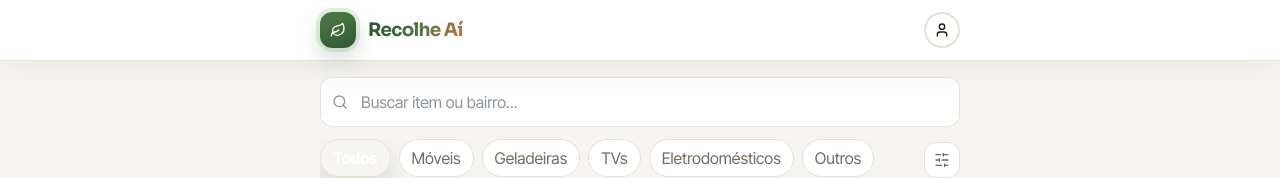
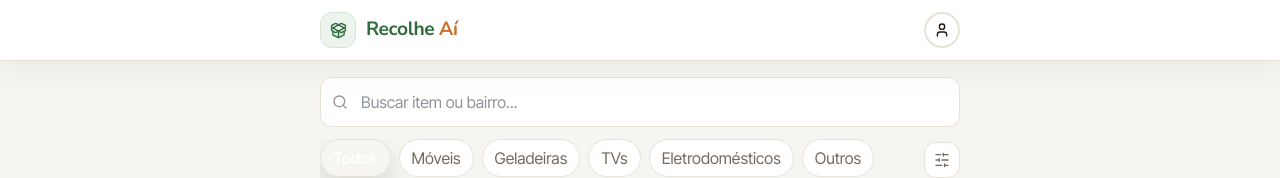
Before and after one commit to leodramaral/eco-descarte, a React (Vite) app: page / in a window 1280 px wide. Shown: the top 178 px of the page. Built offline with nearby package versions, Linux system fonts and the light colour scheme.

Commit message:
feat: update icons in Layout component and refine LoginPage text for clarity

```diff
--- a/src/app/components/Layout.tsx
+++ b/src/app/components/Layout.tsx
@@ -1,5 +1,5 @@
 import { Outlet, useNavigate, useLocation } from "react-router";
-import { Home, Plus, User, Leaf } from "lucide-react";
+import { Home, Plus, User, PackageOpen } from "lucide-react";
 import { useAppSelector } from "../store/hooks";
 
 export function Layout() {
@@ -27,13 +27,16 @@ export function Layout() {
       <header className="sticky top-0 z-50 border-b border-border bg-white/95 shadow-[0_10px_30px_rgba(56,45,34,0.06)] backdrop-blur-sm">
         <div className="max-w-2xl mx-auto px-4 py-3 space-y-3">
           <div className="flex items-center justify-between">
-            <button onClick={() => navigate("/")} className="flex items-center gap-3">
-              <div className="brand-mark flex h-9 w-9 items-center justify-center rounded-xl">
-                <Leaf className="w-4 h-4 text-white" />
+            <button onClick={() => navigate("/")} className="flex items-center gap-2.5">
+              <div className="flex h-9 w-9 items-center justify-center rounded-xl border border-[#D7E4D9] bg-[#EDF4EE]">
+                <PackageOpen className="h-[17px] w-[17px] text-[#2F6B3D]" />
               </div>
-              <span className="brand-wordmark">
-                <span className="brand-wordmark-base">Recolhe </span>
-                <span className="brand-wordmark-highlight">Aí</span>
+              <span
+                className="text-[1.08rem] leading-none tracking-[-0.02em] sm:text-[1.2rem]"
+                style={{ fontFamily: "'Nunito Sans', sans-serif", fontWeight: 700 }}
+              >
+                <span className="text-[#2F6B3D]">Recolhe </span>
+                <span className="text-[#C96E2E]">Aí</span>
               </span>
             </button>
             <button
--- a/src/app/components/LoginPage.tsx
+++ b/src/app/components/LoginPage.tsx
@@ -58,20 +58,14 @@ export function LoginPage() {
       <div className="rounded-[28px] border border-border bg-gradient-to-br from-brand-primary-soft via-white to-brand-earth-soft p-5 shadow-[0_20px_45px_rgba(56,45,34,0.08)]">
         <div className="mb-5 flex items-start justify-between gap-4">
           <div>
-            <div className="brand-mark mb-3 flex h-11 w-11 items-center justify-center rounded-2xl">
-              <Leaf className="h-5 w-5 text-white" />
-            </div>
             <h1 className="text-[#201814]" style={{ fontSize: "1.45rem", fontWeight: 700 }}>
               {userNotFound ? "Criar cadastro" : "Entrar com telefone"}
             </h1>
             <p className="mt-2 text-sm leading-relaxed text-[#655b53]">
               {userNotFound
                 ? "Não encontramos uma conta com este telefone. Crie uma agora para começar!"
-                : "Use o seu telefone para entrar localmente e continuar anunciando no Recolhe Aí."}
+                : "Use o seu telefone para logar e continuar anunciando no Recolhe Aí."}
             </p>
-          </div>
-          <div className="surface-earth rounded-2xl p-3">
-            <LockKeyhole className="h-5 w-5 text-brand-earth" />
           </div>
         </div>
 
--- a/src/styles/fonts.css
+++ b/src/styles/fonts.css
@@ -1,4 +1,4 @@
-@import url('https://fonts.googleapis.com/css2?family=Inter+Tight:wght@400;500;600;700&family=Sora:wght@500;600;700&display=swap');
+@import url('https://fonts.googleapis.com/css2?family=Inter+Tight:wght@400;500;600;700&family=Nunito+Sans:wght@600;700&family=Sora:wght@500;600;700&display=swap');
 
 body {
   font-family: 'Inter Tight', sans-serif;
```
